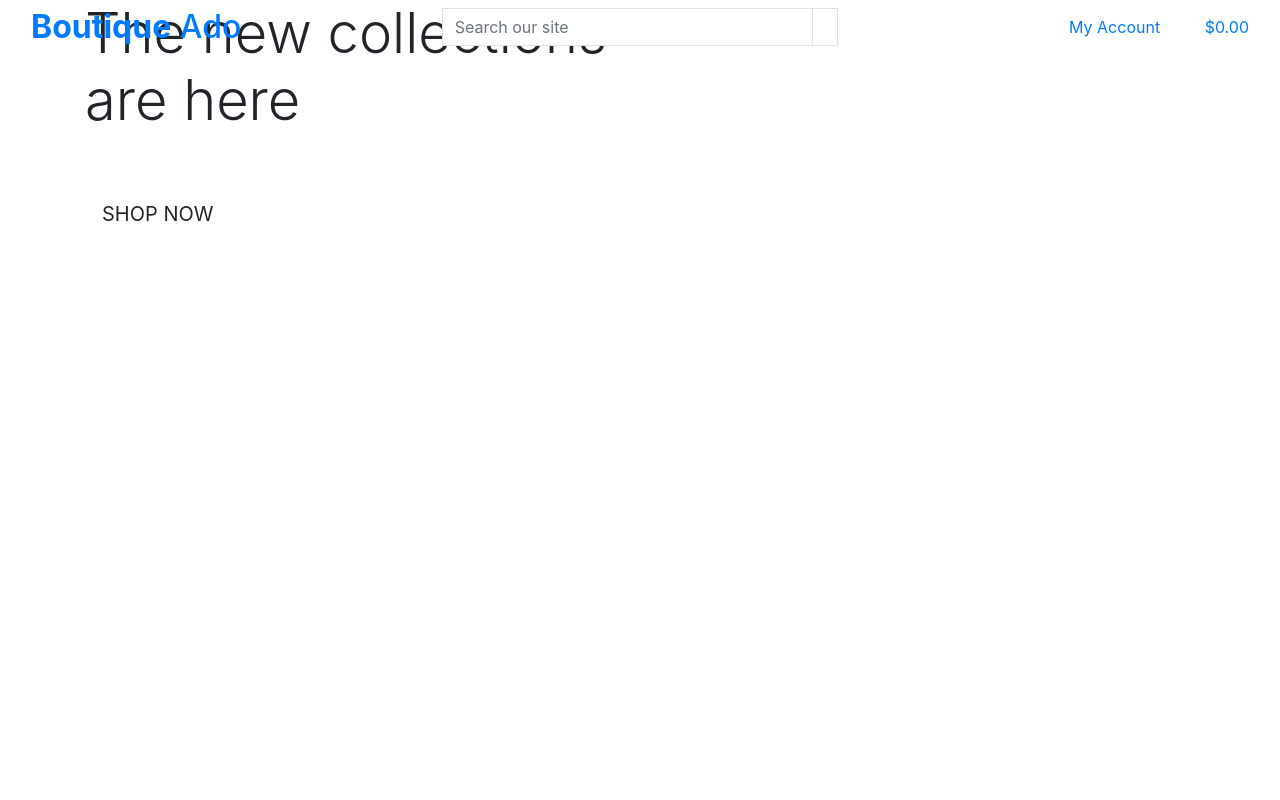
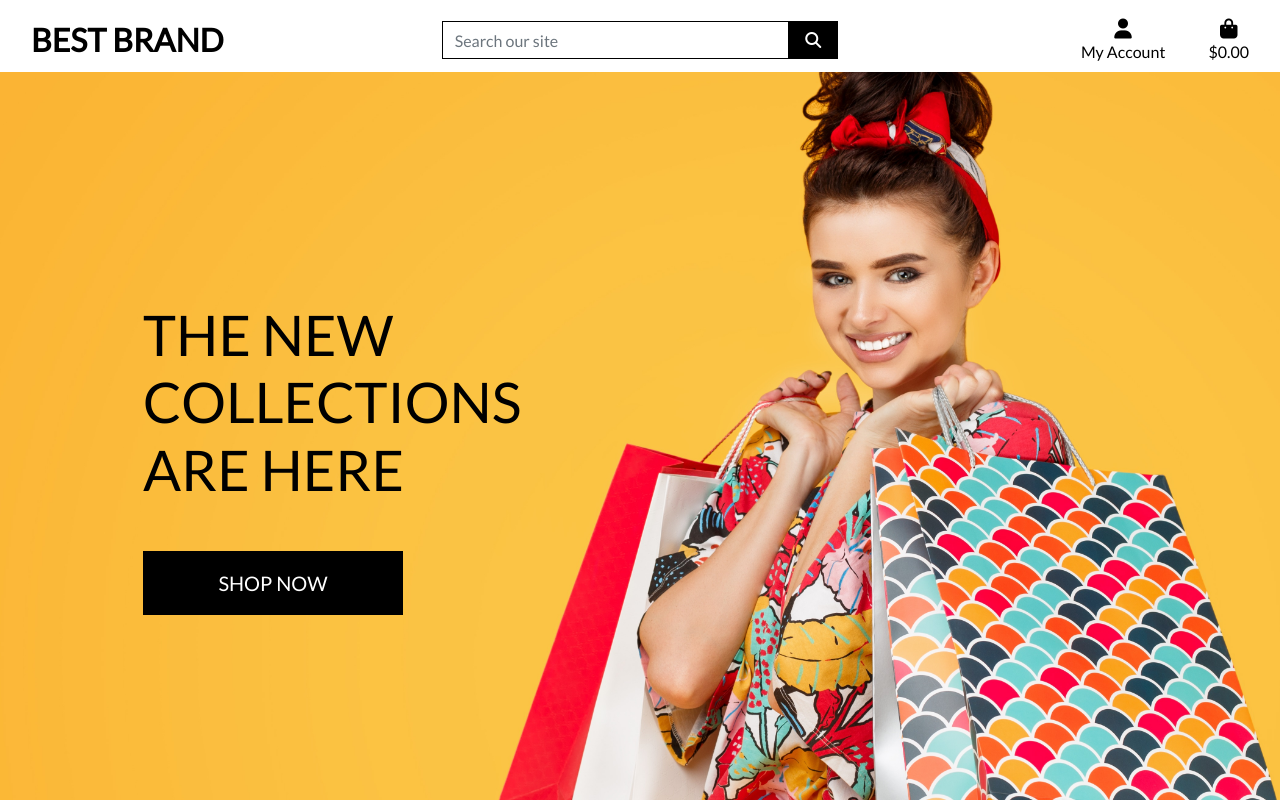
Before and after one commit to johnsletvoldhafenrichter/best_brand, a Django app: page / in a window 1280 px wide. Run offline with Django 3.2, Linux system fonts and the light colour scheme; some libraries are stand-ins or nearby versions.

Commit message:
completed home page header and css

```diff
--- a/best_brand/settings.py
+++ b/best_brand/settings.py
@@ -154,3 +154,7 @@ USE_TZ = True
 # https://docs.djangoproject.com/en/3.1/howto/static-files/
 
 STATIC_URL = '/static/'
+STATICFILES_DIRS = (os.path.join(BASE_DIR, 'static'),)
+
+MEDIA_URL = '/media/'
+MEDIA_ROOT = os.path.join(BASE_DIR, 'media')
--- a/best_brand/urls.py
+++ b/best_brand/urls.py
@@ -15,9 +15,11 @@ Including another URLconf
 """
 from django.contrib import admin
 from django.urls import path, include
+from django.conf import settings
+from django.conf.urls.static import static
 
 urlpatterns = [
     path('admin/', admin.site.urls),
     path('accounts/', include('allauth.urls')),
     path('', include('home.urls')),
-]
+] + static(settings.MEDIA_URL, document_root=settings.MEDIA_ROOT)
--- a/home/templates/home/index.html
+++ b/home/templates/home/index.html
@@ -18,7 +18,7 @@
             </h1>
             <div class="my-5">
                 <h4>
-                        <a href="" class="shot-now-button btn btn-lg rounded-0 text-uppercase py-3">Shop Now</a>
+                    <a href="" class="shop-now-button btn btn-lg rounded-0 text-uppercase py-3">Shop Now</a>
                 </h4>
             </div>
         </div>
--- /dev/null
+++ b/static/css/base.css
@@ -0,0 +1,78 @@
+html {
+    height: 100%;
+}
+
+body {
+    background: url('/media/homepage_background_cropped.jpg') no-repeat center center fixed;
+    background-size: cover;
+    height: calc(100vh - 164px);
+    color: #555;
+    font-family: 'Lato';
+}
+
+/* from Bulma */
+
+.icon {
+    align-items: center;
+    display: inline-flex;
+    justify-content: center;
+    height: 1.5rem;
+    width: 1.5rem;
+}
+
+.logo-font {
+    text-transform: uppercase;
+}
+
+.main-logo-link {
+    width: fit-content;
+}
+
+.shop-now-button {
+    background: black;
+    color: white;
+    min-width: 260px;
+}
+
+.btn-black {
+    background: black;
+    color: white;
+}
+
+.shop-now-button:hover, .shop-now-button:active, .shop-now-button:focus, .btn-black:hover, .btn-black:active, .btn-black:focus {
+    background: #222;
+    color: white;
+}
+
+.text-black {
+    color: #000 !important;
+}
+
+.border-black {
+    border: 1px solid black !important;
+}
+
+/* -------------------------------- Media Queries */
+
+/* Slightly larger container on xl screens */
+
+@media (min-width: 1200px) {
+    .container {
+        max-width: 80%;
+    }
+}
+
+/* fixed top navbar only on medium and up */
+
+@media (min-width: 992px) {
+    .fixed-top-desktop-only {
+        position: fixed;
+        top: 0;
+        right: 0;
+        left: 0;
+        z-index: 1030;
+    }
+    .header-container {
+        padding-top: 164px;
+    }
+}
--- a/templates/base.html
+++ b/templates/base.html
@@ -16,12 +16,15 @@
     {% block corecss %}
     <link rel="stylesheet" href="https://stackpath.bootstrapcdn.com/bootstrap/4.4.1/css/bootstrap.min.css"
         integrity="sha384-Vkoo8x4CGsO3+Hhxv8T/Q5PaXtkKtu6ug5TOeNV6gBiFeWPGFN9MuhOf23Q9Ifjh" crossorigin="anonymous">
+    <link href="https://fonts.googleapis.com/css2?family=Lato&display=swap" rel="stylesheet">
+    <link rel="stylesheet" href="{% static 'css/base.css' %}">
     {% endblock %}
 
     {% block extra_css %}
     {% endblock %}
 
     {% block corejs %}
+    <script src="https://kit.fontawesome.com/efe33daf5d.js" crossorigin="anonymous"></script>
     <script src="https://code.jquery.com/jquery-3.4.1.slim.min.js"
         integrity="sha384-J6qa4849blE2+poT4WnyKhv5vZF5SrPo0iEjwBvKU7imGFAV0wwj1yYfoRSJoZ+n"
         crossorigin="anonymous"></script>
@@ -41,16 +44,17 @@
 
 <body>
     <header class="container-fluid fixed-top">
-        <div class="row">
+        <div id="topnav" class="row bg-white pt-lg-2 d-none d-lg-flex">
             <div class="col-12 col-lg-4 my-auto py-1 py-lg-0 text-center text-lg-left">
                 <a href="{% url 'home' %}" class="nav-link main-logo-link">
-                    <h2 class="logo-font text-black my-0"><strong>Boutique</strong> Ado</h2>
+                    <h2 class="logo-font text-black my-0"><strong>Best Brand</strong></h2>
                 </a>
             </div>
             <div class="col-12 col-lg-4 my-auto py-1 py-lg-0">
                 <form method="GET" action="">
                     <div class="input-group w-100">
-                        <input class="form-control border border-black rounded-0" type="text" name="q" placeholder="Search our site">
+                        <input class="form-control border border-black rounded-0" type="text" name="q"
+                            placeholder="Search our site">
                         <div class="input-group-append">
                             <button class="form-control btn btn-black border border-black rounded-0" type="submit">
                                 <span class="icon">
@@ -64,7 +68,8 @@
             <div class="col-12 col-lg-4 my-auto py-1 py-lg-0">
                 <ul class="list-inline list-unstyled text-center text-lg-right my-0">
                     <li class="list-inline-item dropdown">
-                        <a class="text-black nav-link" href="#" id="user-options" data-toggle="dropdown" aria-haspopup="true" aria-expanded="false">
+                        <a class="text-black nav-link" href="#" id="user-options" data-toggle="dropdown"
+                            aria-haspopup="true" aria-expanded="false">
                             <div class="text-center">
                                 <div><i class="fas fa-user fa-lg"></i></div>
                                 <p class="my-0">My Account</p>
@@ -84,7 +89,8 @@
                         </div>
                     </li>
                     <li class="list-inline-item">
-                        <a class="{% if grand_total %}text-info font-weight-bold{% else %}text-black{% endif %} nav-link" href="">
+                        <a class="{% if grand_total %}text-info font-weight-bold{% else %}text-black{% endif %} nav-link"
+                            href="">
                             <div class="text-center">
                                 <div><i class="fas fa-shopping-bag fa-lg"></i></div>
                                 <p class="my-0">
```
Also changed, not shown: media/homepage_background_cropped.jpg (added). Lines whose indentation alone changed are shown as unchanged.
